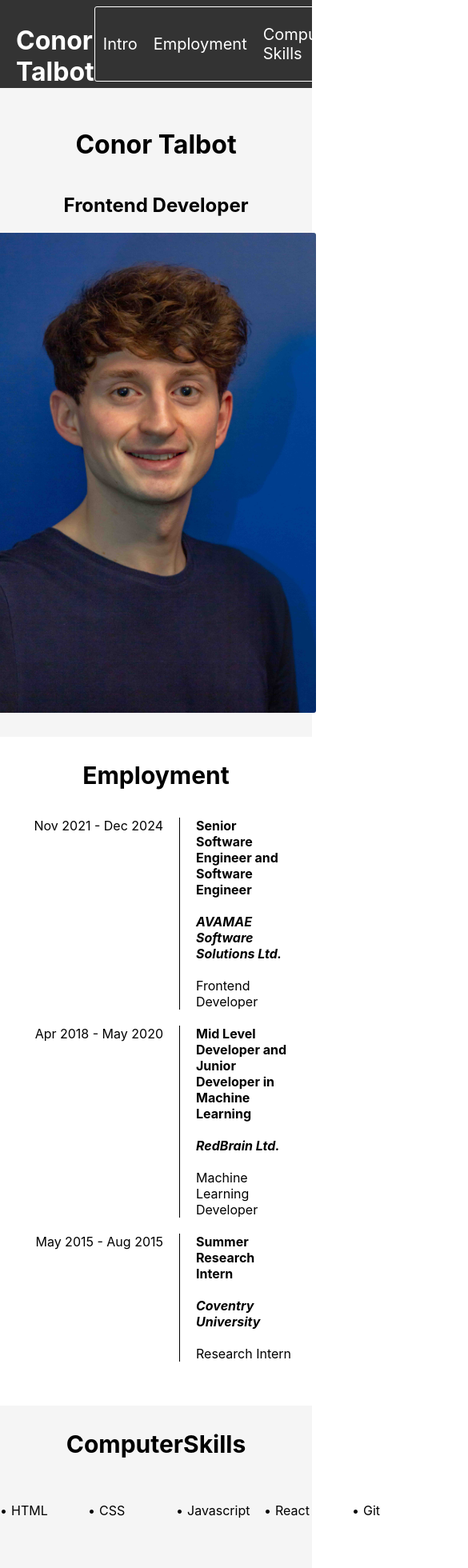
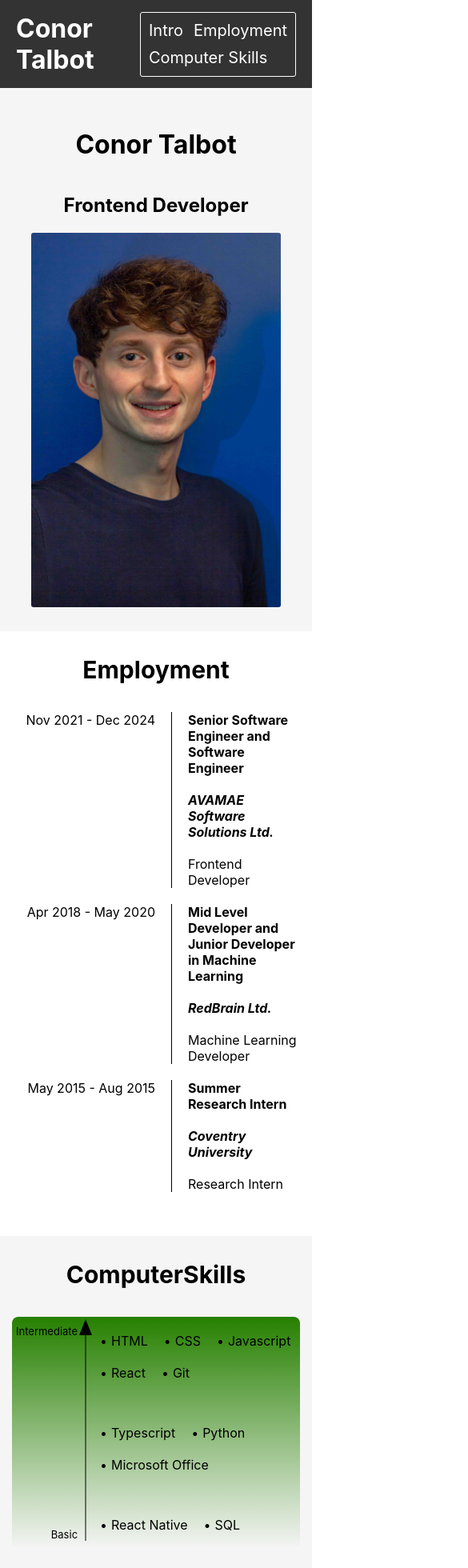
Before and after one commit to Conor07/cv-website, a React (Create React App) app: page / in a window 390 px wide. Shown: the top 1960 px of the page at 80% size, 585 px wide, since content can reach past the window. Built offline with nearby package versions, Linux system fonts and the light colour scheme.

Commit message:
Added initial media queries for responsiveness. Updated computer skills css

```diff
--- a/src/App.tsx
+++ b/src/App.tsx
@@ -1,5 +1,6 @@
 import "src/styles/main.scss";
 import "src/styles/pages.scss";
+import "src/styles/mediaQueries.scss";
 
 import React, { useEffect, useState } from "react";
 import { store } from "./app/store";
--- a/src/styles/main.scss
+++ b/src/styles/main.scss
@@ -35,6 +35,10 @@
   justify-content: space-between;
   height: 110px;
   z-index: 1;
+
+  h1 {
+    align-self: center;
+  }
 
   .HeaderPages {
     display: flex;
--- /dev/null
+++ b/src/styles/mediaQueries.scss
@@ -0,0 +1,93 @@
+@media only screen and (max-width: 680px) {
+  .Page {
+    padding: 30px 10px;
+  }
+}
+
+// Header:
+
+@media only screen and (max-width: 1200px) {
+  .Header {
+    .HeaderPages {
+      min-width: 65vw;
+      max-width: 65vw;
+      max-height: 90%;
+      //   display: grid;
+      //   grid-template-columns: repeat(minmax(120px, 1fr), auto);
+      gap: 10px;
+      display: flex;
+      flex-wrap: wrap;
+      //   justify-content: flex-start;
+
+      .HeaderPage {
+        // width: 100%;
+        // flex-grow: 1;
+      }
+    }
+  }
+}
+
+@media only screen and (max-width: 768px) {
+  .Header {
+    .HeaderPages {
+      min-width: 50vw;
+      max-width: 50vw;
+      overflow-y: scroll;
+      max-height: 90%;
+      //   display: grid;
+      //   grid-template-columns: repeat(minmax(120px, 1fr), auto);
+      gap: 10px;
+      display: flex;
+      flex-wrap: wrap;
+      //   justify-content: flex-start;
+    }
+  }
+}
+
+// Pages:
+
+// ComputerSkillsPage:
+
+@media only screen and (max-width: 768px) {
+  .ComputerSkillsPage {
+    .ComputerSkillsTable {
+      grid-template-columns: 120px auto;
+
+      .SkillsColumn {
+        padding-left: 20px;
+        row-gap: 50px;
+
+        .Row {
+          display: flex;
+          flex-direction: row;
+          flex-wrap: wrap;
+          column-gap: 20px;
+          row-gap: 20px;
+        }
+      }
+    }
+  }
+}
+
+@media only screen and (max-width: 480px) {
+  .ComputerSkillsPage {
+    .ComputerSkillsTable {
+      grid-template-columns: 90px auto;
+
+      .ArrowColumn {
+        .TopLevel,
+        .BottomLevel {
+          font-size: 13px;
+        }
+
+        .Arrow {
+          width: 25px;
+
+          .ArrowHead {
+            left: 5px;
+          }
+        }
+      }
+    }
+  }
+}
--- a/src/styles/pages.scss
+++ b/src/styles/pages.scss
@@ -2,7 +2,8 @@
 
 .IntroPage {
   .ProfilePicture {
-    max-width: 400px;
+    width: 400px;
+    max-width: 80vw;
     border-radius: 3px;
   }
 }
@@ -55,14 +56,24 @@
     min-height: 300px;
 
     .ArrowColumn {
+      position: relative;
       display: grid;
       grid-template-columns: auto 60px;
+      border-top-left-radius: 8px;
+      border-bottom-left-radius: 8px;
+      background-image: linear-gradient(0deg, #f5f5f5, rgb(38, 128, 0, 1));
+      // background-image: linear-gradient(
+      //   0deg,
+      //   rgb(38, 128, 0, 0),
+      //   rgb(38, 128, 0, 1)
+      // );
+      // box-shadow: rgba(38, 128, 0, 0.56) -10px -10px 30px 4px;
 
       .TopLevel {
         grid-column: 1 / 2;
         grid-row: 1 / 2;
         text-align: end;
-        padding-top: 10px;
+        padding: 10px 0 0 5px;
       }
 
       .BottomLevel {
@@ -72,21 +83,35 @@
         display: flex;
         justify-content: end;
         align-self: flex-end;
-        padding-bottom: 10px;
+        padding: 0 0 10px 5px;
       }
 
       .Arrow {
-        position: relative;
+        // position: relative;
+        // grid-column: 2 / 3;
+        // grid-row: 1 / 3;
+        // text-align: center;
+        // font-size: 30px;
+        // font-weight: bold;
+        // width: 100%;
+        // height: 95%;
+        // padding-top: 5px;
+
+        position: absolute;
+        width: 100%;
+        height: 95%;
+        top: 5px;
+        left: -3px;
         grid-column: 2 / 3;
         grid-row: 1 / 3;
         text-align: center;
         font-size: 30px;
         font-weight: bold;
-        width: 100%;
+        padding-top: 5px;
 
         .ArrowHead {
           position: absolute;
-          top: -1px;
+          top: -2px;
           left: 20px;
           // left: 50%;
           // transform: translateX(-50%);
@@ -94,8 +119,8 @@
           vertical-align: middle;
           width: 0;
           height: 0;
-          border-left: 10px solid transparent;
-          border-right: 10px solid transparent;
+          border-left: 8px solid transparent;
+          border-right: 8px solid transparent;
           border-bottom: 20px solid #000;
         }
 
@@ -117,6 +142,16 @@
       justify-content: space-between;
       gap: 20px;
       padding: 20px 0;
+      // background-image: linear-gradient(0deg, rgb(228, 2, 32), rgb(38, 128, 0));
+      border-top-right-radius: 8px;
+      border-bottom-right-radius: 8px;
+      background-image: linear-gradient(0deg, #f5f5f5, rgb(38, 128, 0, 1));
+      // background-image: linear-gradient(
+      //   0deg,
+      //   rgb(38, 128, 0, 0),
+      //   rgb(38, 128, 0, 1)
+      // );
+      // box-shadow: rgba(38, 128, 0, 0.56) 10px -10px 40px 0px;
 
       .Row {
         display: grid;
```
